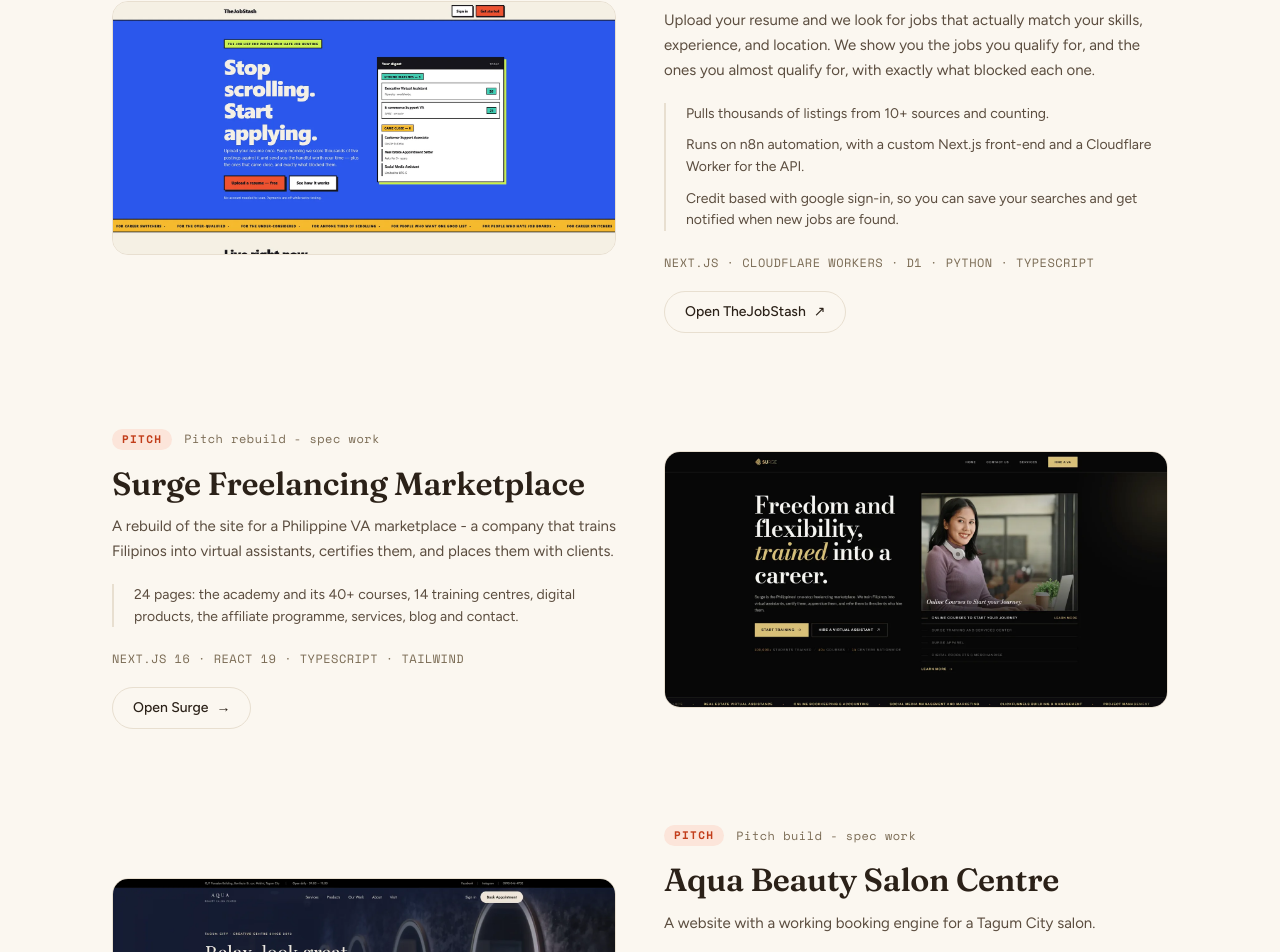
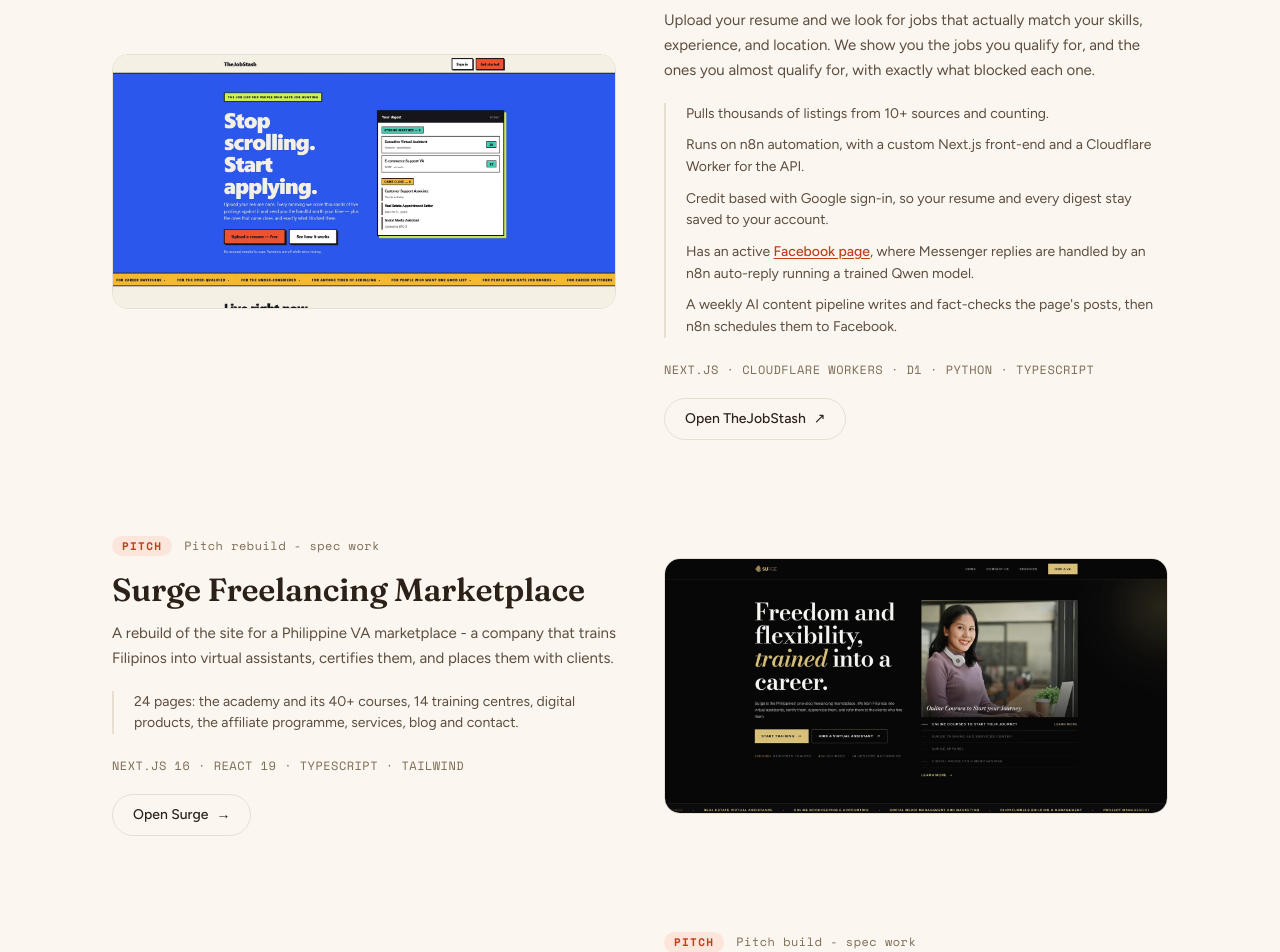
Before and after one commit to tsujintsujin/portfolio, a Next.js app: page / in a window 1280 px wide. Shown: the part 1989-2941 px from the top of the page. Built offline with nearby package versions, Linux system fonts and the light colour scheme.

Commit message:
feat(projects): TheJobStash Facebook page, Qwen Messenger bot and AI post pipeline
Co-Authored-By: Claude Opus 5 <noreply@anthropic.com>

```diff
--- a/components/sections/Projects.tsx
+++ b/components/sections/Projects.tsx
@@ -2,6 +2,7 @@
 
 import { motion } from "framer-motion";
 import Image from "next/image";
+import type { ReactNode } from "react";
 
 type Project = {
   title: string;
@@ -9,7 +10,7 @@ type Project = {
   kicker: string;
   status: string;
   summary: string;
-  highlights?: string[];
+  highlights?: ReactNode[];
   clients?: { name: string; href: string }[];
   techs: string[];
   href?: string;
@@ -54,7 +55,20 @@ const projects: Project[] = [
     highlights: [
       "Pulls thousands of listings from 10+ sources and counting.",
       "Runs on n8n automation, with a custom Next.js front-end and a Cloudflare Worker for the API.",
-      "Credit based with google sign-in, so you can save your searches and get notified when new jobs are found.",
+      "Credit based with Google sign-in, so your resume and every digest stay saved to your account.",
+      <>
+        Has an active{" "}
+        <a
+          href="https://www.facebook.com/thejobstash"
+          target="_blank"
+          rel="noopener"
+          className="focus-ring font-medium text-accent-deep underline underline-offset-2 hover:text-ink"
+        >
+          Facebook page
+        </a>
+        , where Messenger replies are handled by an n8n auto-reply running a trained Qwen model.
+      </>,
+      "A weekly AI content pipeline writes and fact-checks the page's posts, then n8n schedules them to Facebook.",
     ],
     techs: ["NEXT.JS", "CLOUDFLARE WORKERS", "D1", "PYTHON", "TYPESCRIPT"],
     href: "https://thejobstash.com",
```
